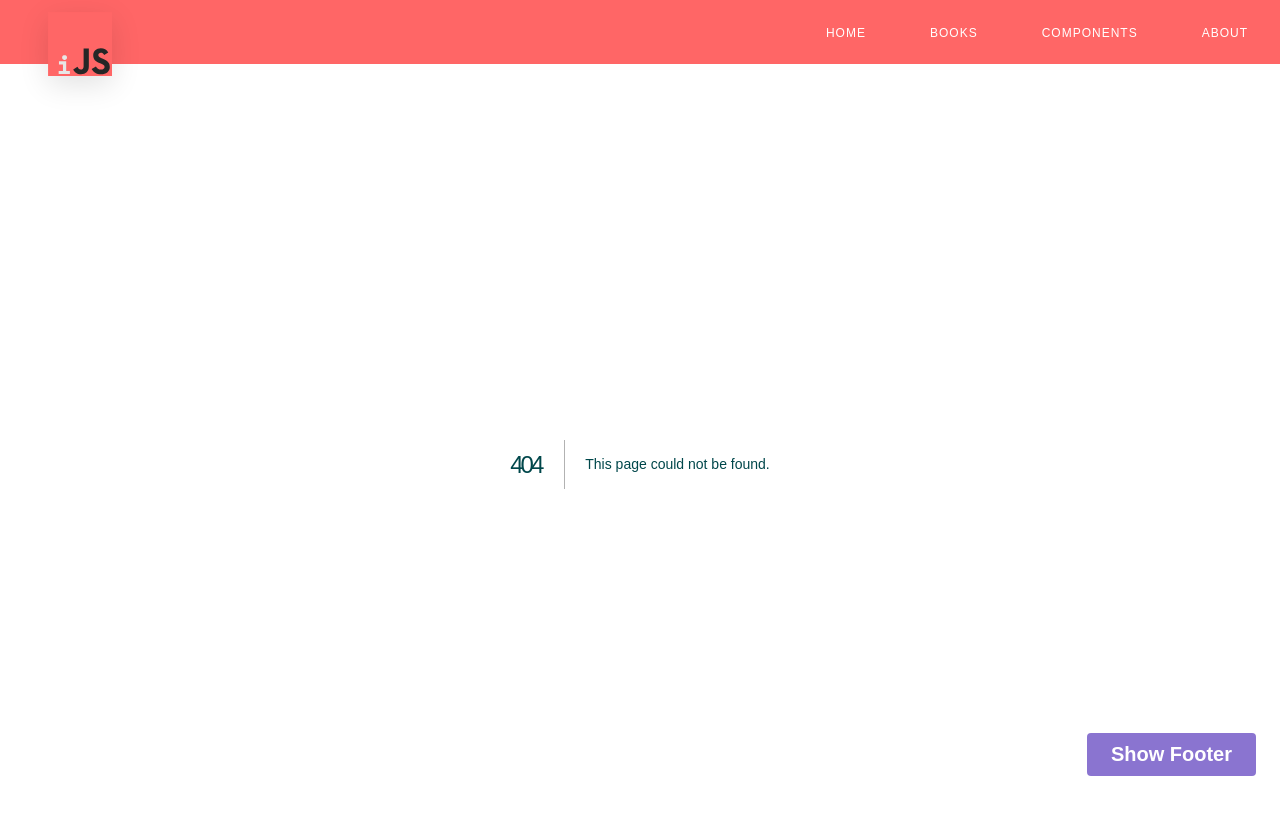
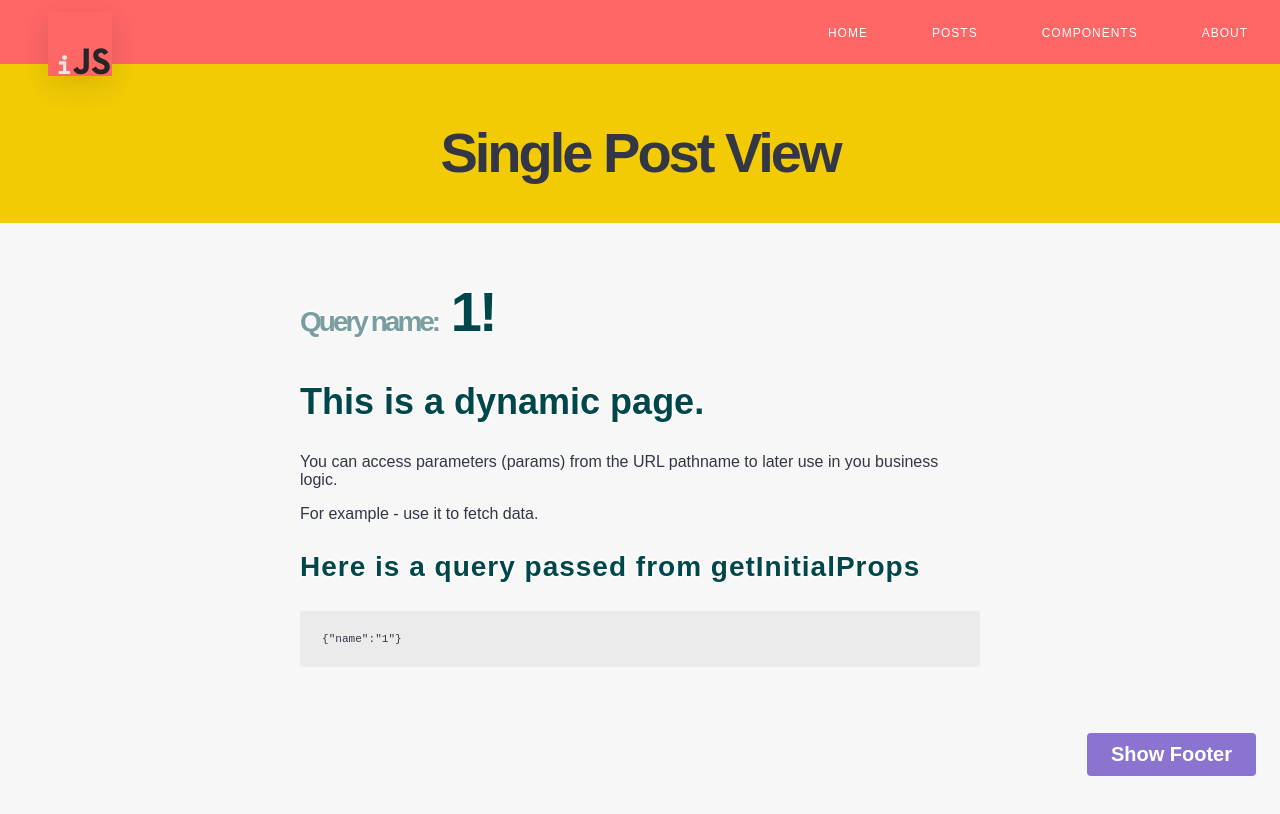
Before and after one commit to ijsto/istyled-nextjs, a Next.js app: page /p/1 in a window 1280 px wide. Before the commit this address had no page. Shown: the top 814 px of the page. Built offline with nearby package versions, Linux system fonts and the light colour scheme.

Commit message:
[rename] book > post

```diff
--- a/components/layout/Header.js
+++ b/components/layout/Header.js
@@ -48,8 +48,8 @@ export const Header = () => {
         <Link href="/">
           <a>Home</a>
         </Link>
-        <Link href="/books">
-          <a>Books</a>
+        <Link href="/posts">
+          <a>Posts</a>
         </Link>
         <Link href="/components">
           <a>Components</a>
--- a/layouts/SingleBookLayout.js
+++ b/layouts/SinglePostLayout.js
@@ -3,41 +3,41 @@ import Footer from "../components/layout/Footer";
 
 import styled from "styled-components";
 
-const StyledSingleBookWrapper = styled.div`
+const StyledSinglePostWrapper = styled.div`
   display: flex;
   justify-content: center;
   padding-bottom: 300px;
 `;
-const StyledSingleBook = styled.div`
+const StyledSinglePost = styled.div`
   display: grid;
   grid-template-columns: 1fr;
   max-width: 680px;
 `;
-const StyledSingleBookHeader = styled.div`
+const StyledSinglePostHeader = styled.div`
+  background: #F2CB05;
   display: flex;
   justify-content: center;
   align-items: center;
   min-height: 150px;
-  background: #6bcd9b;
   h1 {
-    color: white;
+    color: #333644;
     text-shadow: none;
   }
 `;
 
-const SingleBookLayout = ({ children }) => (
+const SinglePostLayout = ({ children }) => (
   <>
     <Header />
 
-    <StyledSingleBookHeader>
-      <h1>Single Book View</h1>
-    </StyledSingleBookHeader>
+    <StyledSinglePostHeader>
+      <h1>Single Post View</h1>
+    </StyledSinglePostHeader>
 
-    <StyledSingleBookWrapper>
-      <StyledSingleBook>{children}</StyledSingleBook>
-    </StyledSingleBookWrapper>
+    <StyledSinglePostWrapper>
+      <StyledSinglePost>{children}</StyledSinglePost>
+    </StyledSinglePostWrapper>
     <Footer></Footer>
   </>
 );
 
-export default SingleBookLayout;
+export default SinglePostLayout;
--- a/pages/b/[name].js
+++ b/pages/p/[name].js
@@ -1,6 +1,6 @@
-import SingleBookLayout from "../../layouts/SingleBookLayout";
+import SinglePostLayout from "../../layouts/SinglePostLayout";
 
-const SingleBook = ({ query }) => {
+const SinglePost = ({ query }) => {
   return (
     <div>
       <h1>
@@ -20,11 +20,11 @@ const SingleBook = ({ query }) => {
   );
 };
 
-SingleBook.Layout = SingleBookLayout;
-SingleBook.getInitialProps = async ({ query }) => {
+SinglePost.Layout = SinglePostLayout;
+SinglePost.getInitialProps = async ({ query }) => {
   // Visit https://iJS.to to learn how to use fetch in getInitialProps
 
   return { query };
 };
 
-export default SingleBook;
+export default SinglePost;
```
Also changed, not shown: pages/posts/index.js (renamed from pages/books/index.js, +5 -5 lines).
